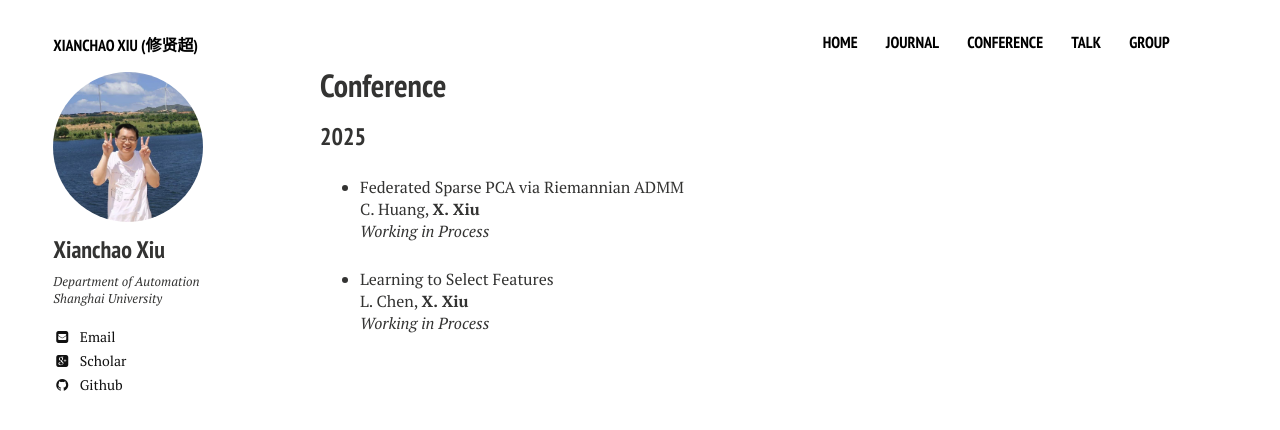
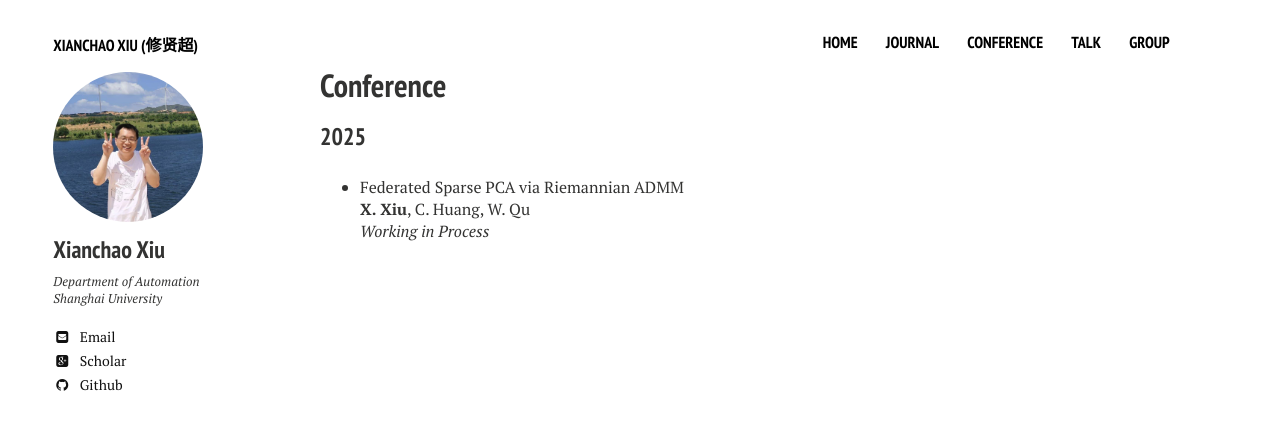
Before and after one commit to xianchaoxiu/xianchaoxiu.github.io, a Jekyll site: the page built from conference/index.md, in a window 1280 px wide. Shown: the top 430 px of the page. Built offline with Jekyll 4.4.1, drawn with Linux system fonts in a browser that asks for light colours; nearby versions of some CDN libraries.

Commit message:
Update index.md

```diff
--- a/conference/index.md
+++ b/conference/index.md
@@ -16,10 +16,5 @@ share: false
 ### 2025
 
 * Federated Sparse PCA via Riemannian ADMM <br>
-C. Huang, <b>X. Xiu</b> <br>
+<b>X. Xiu</b>, C. Huang, W. Qu <br>
 <i>Working in Process</i><br>
-
-
-* Learning to Select Features <br>
-L. Chen, <b>X. Xiu</b> <br>
-<i>Working in Process</i><br>
```
